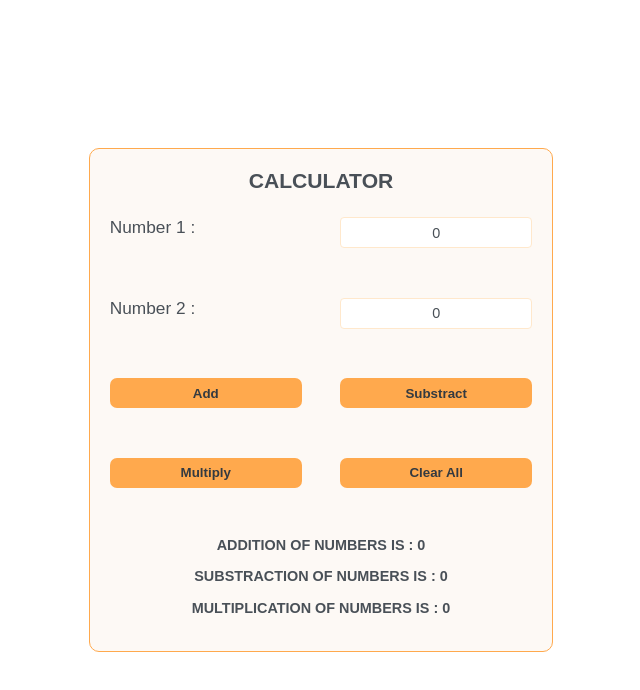
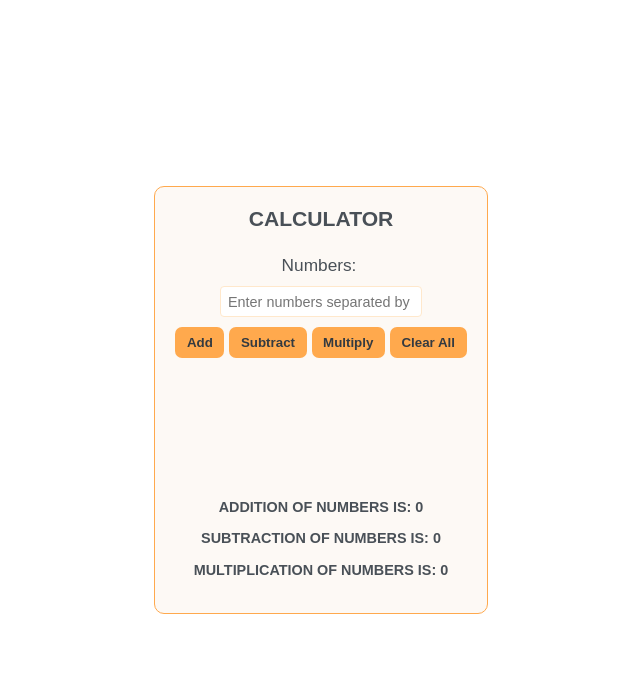
Before and after one commit to swapnilwalhekar/Calculator_, a React (Create React App) app: page / in a window 1280 px wide. Shown: the top 690 px of the page, without its empty margins (319-959 px from the left). Built offline with nearby package versions, Linux system fonts and the light colour scheme.

Commit message:
Changes in test case

```diff
--- a/src/App.js
+++ b/src/App.js
@@ -2,76 +2,99 @@ import { useState } from "react";
 import Button from "./Button";
 
 export default function App() {
-  const [firstValue, setFirstValue] = useState(0);
-  const [secondValue, setSecondValue] = useState(0);
+  const [inputValue, setInputValue] = useState("");
+  const [results, setResults] = useState({
+    addition: 0,
+    subtraction: 0,
+    multiplication: 0,
+  });
+  const [error, setError] = useState("");
 
-  const [addition, setAddition] = useState(0);
-  const [substraction, setSubstraction] = useState(0);
-  const [multiplication, setMultiplication] = useState(0);
+  const handleCalculation = (operation) => {
+    const numbers = inputValue.split(/[\s,]+/).map(Number);
 
-  const handleAddition = (value1, value2) => {
-    let result = Number(value1) + Number(value2);
+    // Check for invalid numbers
+    if (numbers.some(isNaN)) {
+      setError("Please enter valid numbers.");
+      return;
+    }
 
-    setAddition(result);
-  };
+    // Check for negative numbers
+    const negatives = numbers.filter((num) => num < 0);
+    if (negatives.length > 0) {
+      setError(`Negative numbers not allowed: ${negatives.join(", ")}`);
+      return;
+    }
 
-  const handleSubstraction = (value1, value2) => {
-    let result = Number(value1) - Number(value2);
+    setError("");
 
-    setSubstraction(result);
-  };
-
-  const handleMultiplication = (value1, value2) => {
-    let result = Number(value1) * Number(value2);
-
-    setMultiplication(result);
+    switch (operation) {
+      case "add":
+        const additionResult = numbers.reduce((sum, num) => sum + num, 0);
+        setResults({ ...results, addition: additionResult });
+        break;
+      case "subtract":
+        const subtractionResult = numbers.reduce((acc, num) => acc - num);
+        setResults({ ...results, subtraction: subtractionResult });
+        break;
+      case "multiply":
+        const multiplicationResult = numbers.reduce(
+          (prod, num) => prod * num,
+          1
+        );
+        setResults({ ...results, multiplication: multiplicationResult });
+        break;
+      default:
+        break;
+    }
   };
 
   const handleClearAll = () => {
-    setFirstValue(0);
-    setSecondValue(0);
-    setAddition(0);
-    setSubstraction(0);
-    setMultiplication(0);
+    setInputValue("");
+    setResults({ addition: 0, subtraction: 0, multiplication: 0 });
+    setError("");
   };
 
   return (
-    <>
-      <div className="main-div">
-        <h3>Calculator</h3>
-        <div className="app">
-          <label htmlFor="first-value">Number 1 :</label>
-          <input
-            id="first-value"
-            type="text"
-            value={firstValue}
-            onChange={(e) => setFirstValue(e.target.value)}
-          />
+    <div className="main-div" style={{ textAlign: "center", padding: "20px" }}>
+      <h3>Calculator</h3>
+      <div
+        className="app"
+        style={{
+          display: "flex",
+          flexDirection: "column",
+          alignItems: "center",
+          gap: "10px",
+        }}
+      >
+        <label htmlFor="input-numbers">Numbers:</label>
+        <input
+          id="input-numbers"
+          type="text"
+          value={inputValue}
+          onChange={(e) => setInputValue(e.target.value)}
+          placeholder="Enter numbers separated by commas or new lines"
+        />
 
-          <label htmlFor="second-value">Number 2 :</label>
-          <input
-            id="second-value"
-            type="text"
-            value={secondValue}
-            onChange={(e) => setSecondValue(e.target.value)}
-          />
+        {error && <p style={{ color: "red" }}>{error}</p>}
 
-          <Button onClick={() => handleAddition(firstValue, secondValue)}>
-            Add
+        <div style={{ display: "flex", gap: "5px" }}>
+          <Button onClick={() => handleCalculation("add")}>Add</Button>
+          <Button onClick={() => handleCalculation("subtract")}>
+            Subtract
           </Button>
-          <Button onClick={() => handleSubstraction(firstValue, secondValue)}>
-            Substract
-          </Button>
-          <Button onClick={() => handleMultiplication(firstValue, secondValue)}>
+          <Button onClick={() => handleCalculation("multiply")}>
             Multiply
           </Button>
           <Button onClick={handleClearAll}>Clear All</Button>
         </div>
+      </div>
 
-        <h4>Addition of numbers is : {addition}</h4>
-        <h4>Substraction of numbers is : {substraction}</h4>
-        <h4>Multiplication of numbers is : {multiplication}</h4>
+      <div style={{ marginTop: "20px" }}>
+        <h4>Addition of numbers is: {results.addition}</h4>
+        <h4>Subtraction of numbers is: {results.subtraction}</h4>
+        <h4>Multiplication of numbers is: {results.multiplication}</h4>
       </div>
-    </>
+    </div>
   );
 }
--- a/src/index.css
+++ b/src/index.css
@@ -25,7 +25,7 @@ body {
 }
 
 .app {
-  min-height: 40vh;
+  min-height: 28vh;
   display: grid;
   grid-template-columns: 20rem 20rem;
   column-gap: 4rem;
```
Also changed, not shown: 1 other file (tests, documents, lock files or other folders).
